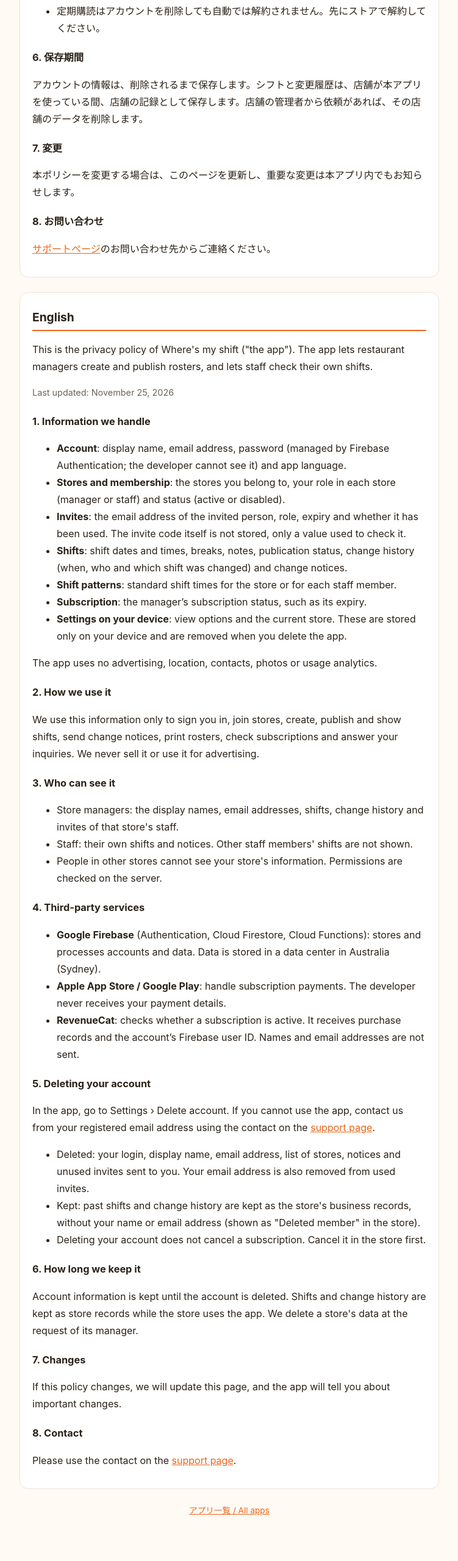
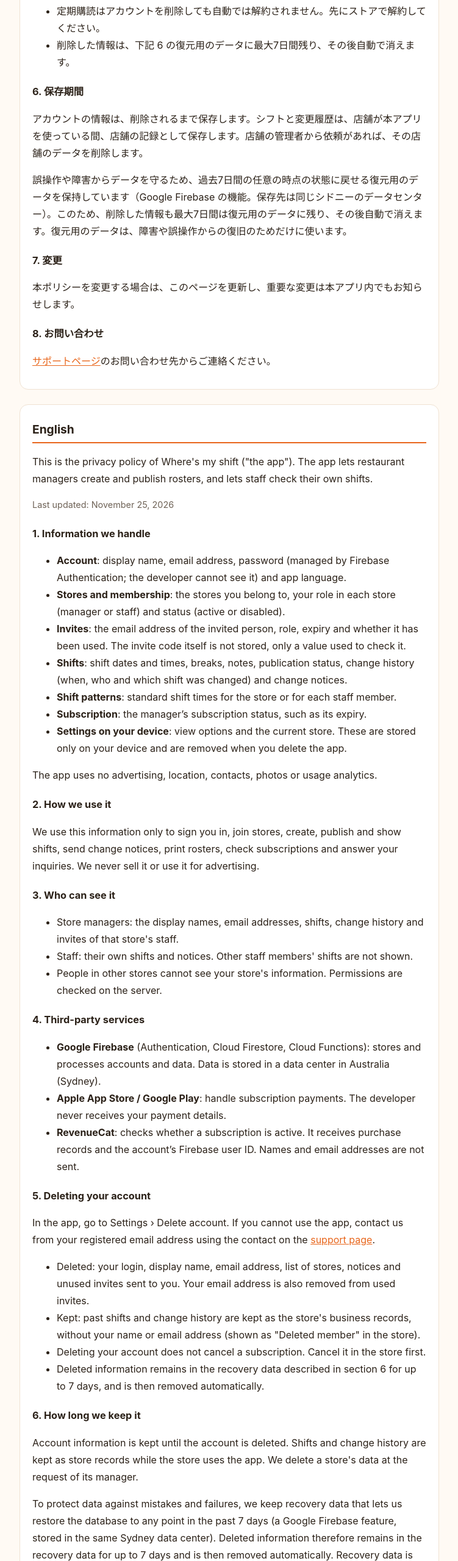
Before and after one commit to Tatsushi392/Tatsushi392.github.io, a plain HTML site: page whereismyshift/privacy.html in a window 1280 px wide. Shown: the part 1738-4298 px from the top of the page at 61% size, without its empty margins (264-1015 px from the left). Drawn offline with Linux system fonts and the light colour scheme.

Commit message:
Where's my shift: 復元用データ（PITR、最大7日間）の保持をプライバシーポリシーに追記
Co-Authored-By: Claude Opus 5.5 <noreply@anthropic.com>

```diff
--- a/whereismyshift/privacy.html
+++ b/whereismyshift/privacy.html
@@ -60,10 +60,12 @@
       <li>削除されるもの：ログイン情報、表示名、メールアドレス、所属の一覧、お知らせ、あなた宛ての未使用の招待。使用済みの招待からもメールアドレスを消します。</li>
       <li>残るもの：過去のシフトと変更履歴は、店舗の業務記録として、名前とメールアドレスを除いて残ります（店舗では「削除済みのメンバー」と表示されます）。</li>
       <li>定期購読はアカウントを削除しても自動では解約されません。先にストアで解約してください。</li>
+      <li>削除した情報は、下記 6 の復元用のデータに最大7日間残り、その後自動で消えます。</li>
     </ul>
 
     <h3>6. 保存期間</h3>
     <p>アカウントの情報は、削除されるまで保存します。シフトと変更履歴は、店舗が本アプリを使っている間、店舗の記録として保存します。店舗の管理者から依頼があれば、その店舗のデータを削除します。</p>
+    <p>誤操作や障害からデータを守るため、過去7日間の任意の時点の状態に戻せる復元用のデータを保持しています（Google Firebase の機能。保存先は同じシドニーのデータセンター）。このため、削除した情報も最大7日間は復元用のデータに残り、その後自動で消えます。復元用のデータは、障害や誤操作からの復旧のためだけに使います。</p>
 
     <h3>7. 変更</h3>
     <p>本ポリシーを変更する場合は、このページを更新し、重要な変更は本アプリ内でもお知らせします。</p>
@@ -112,10 +114,12 @@
       <li>Deleted: your login, display name, email address, list of stores, notices and unused invites sent to you. Your email address is also removed from used invites.</li>
       <li>Kept: past shifts and change history are kept as the store's business records, without your name or email address (shown as "Deleted member" in the store).</li>
       <li>Deleting your account does not cancel a subscription. Cancel it in the store first.</li>
+      <li>Deleted information remains in the recovery data described in section 6 for up to 7 days, and is then removed automatically.</li>
     </ul>
 
     <h3>6. How long we keep it</h3>
     <p>Account information is kept until the account is deleted. Shifts and change history are kept as store records while the store uses the app. We delete a store's data at the request of its manager.</p>
+    <p>To protect data against mistakes and failures, we keep recovery data that lets us restore the database to any point in the past 7 days (a Google Firebase feature, stored in the same Sydney data center). Deleted information therefore remains in the recovery data for up to 7 days and is then removed automatically. Recovery data is used only to recover from failures or mistakes.</p>
 
     <h3>7. Changes</h3>
     <p>If this policy changes, we will update this page, and the app will tell you about important changes.</p>
```
